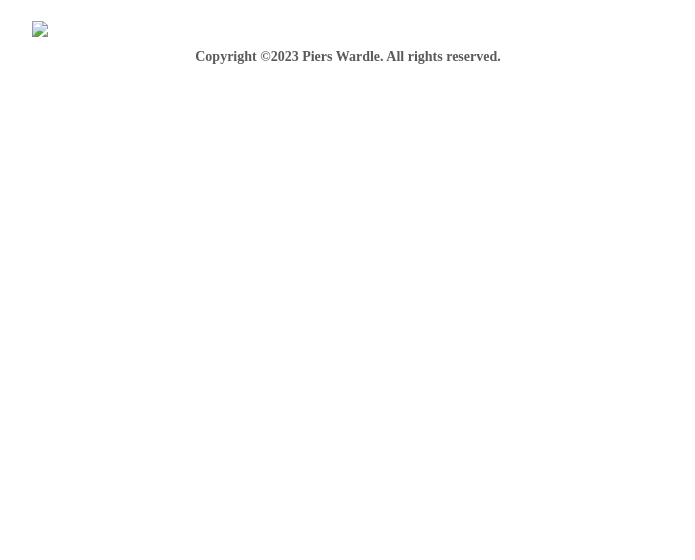
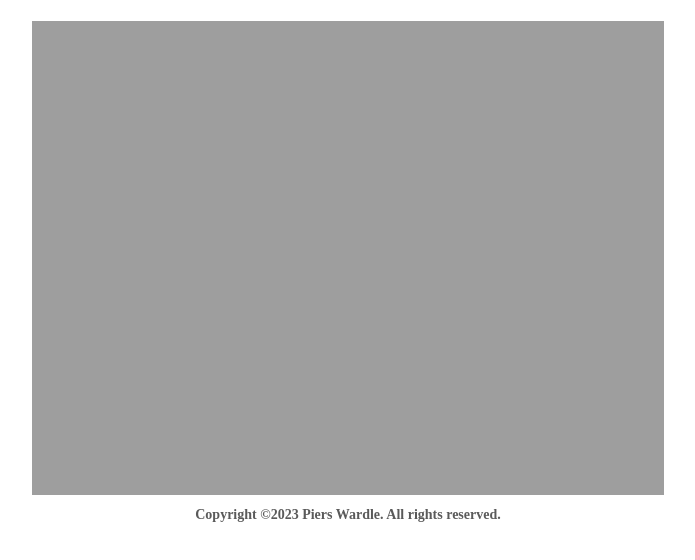
Before and after one commit to JoFGD/PW, a plain HTML site: page index.html in a window 1280 px wide. Shown: the whole page, without its empty margins (292-987 px from the left). Drawn offline with Linux system fonts and the light colour scheme; the site is published under a folder, as on GitHub Pages, so addresses that start at the root find nothing.

Commit message:
Update index.html

```diff
--- a/index.html
+++ b/index.html
@@ -26,7 +26,7 @@
     <h1>
 
     </h1>
-    <img src="/images/bogoff.PNG" >
+    <img src="images/bogoff.PNG" >
     <h2>
         Copyright ©2023 Piers Wardle. All rights reserved.
     </h2>
```
